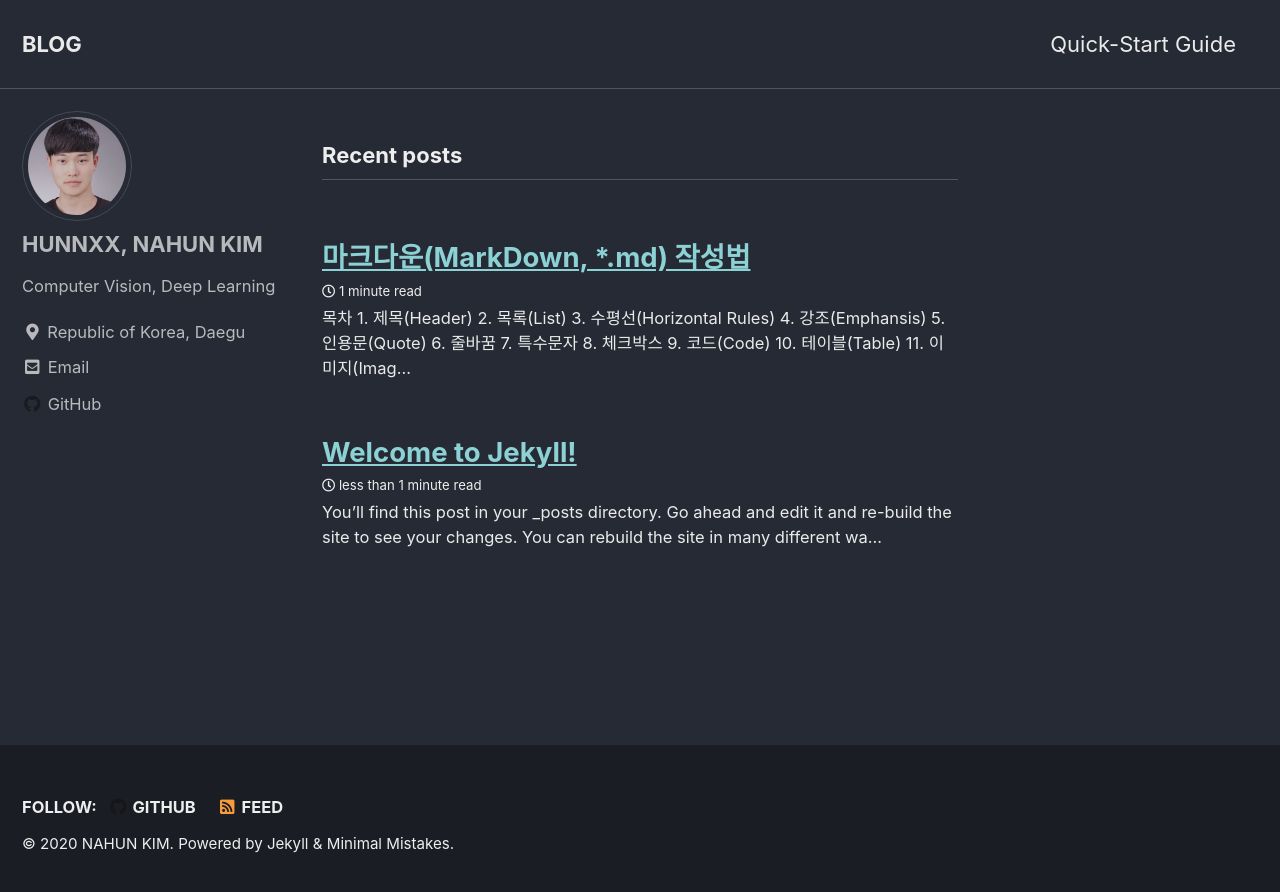
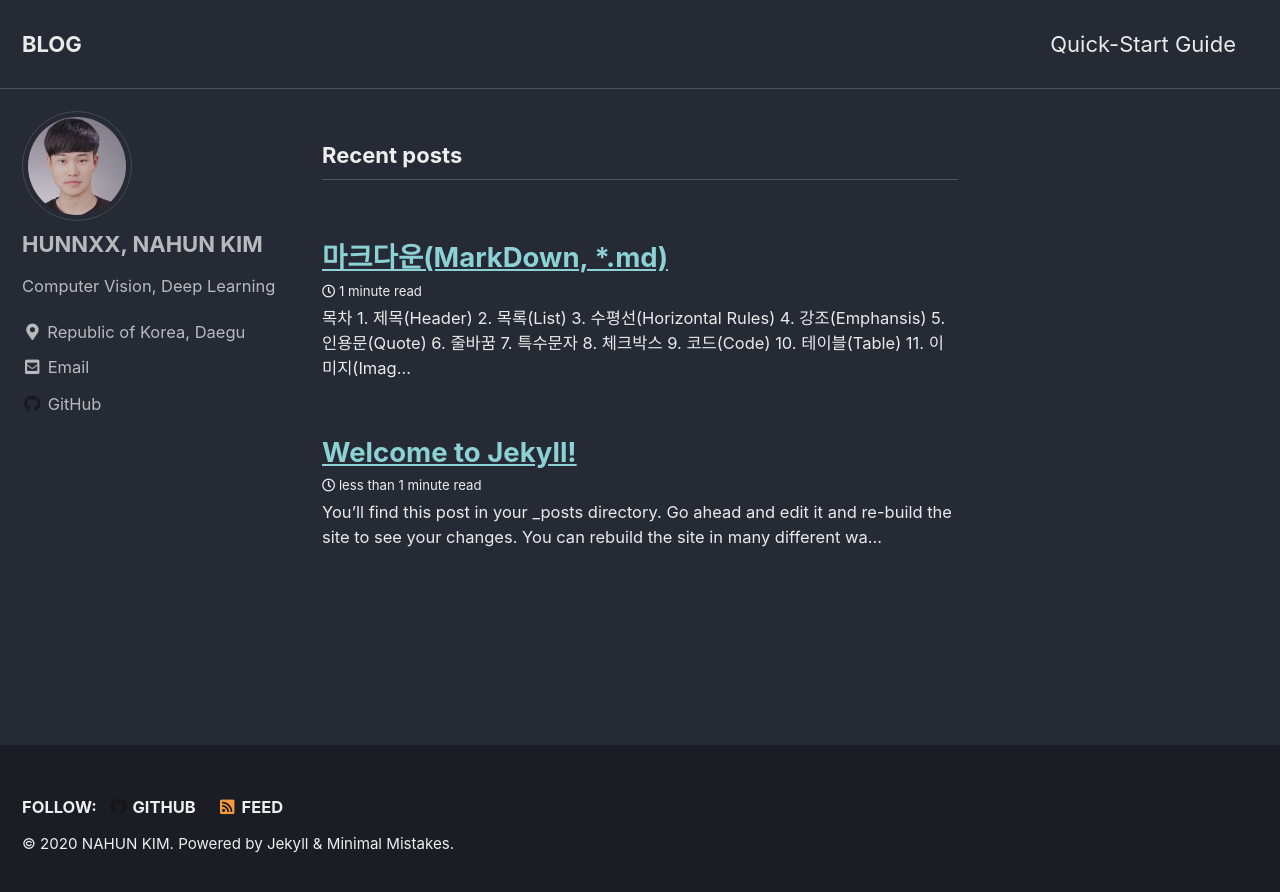
Before and after one commit to hunnxx/hunnxx.github.io, a Jekyll site: the page built from index.html, in a window 1280 px wide. Shown: the top 892 px of the page. Built offline with Jekyll 4.4.1, drawn with Linux system fonts in a browser that asks for light colours; cached includes are drawn as plain includes; the list of posts is cut into pages by our own code.

Commit message:
Update and rename 2020-08-01-method-markdown.md to 2020-08-01-markdown.md

```diff
--- a/_posts/2020-08-01-method-markdown.md
+++ b/_posts/2020-08-01-markdown.md
@@ -1,5 +1,5 @@
 ---
-title: "마크다운(MarkDown, *.md) 작성법"
+title: "마크다운(MarkDown, *.md)"
 date: 2020-08-01 22:15:00 -0400
 categories: markdown
 ---
```
